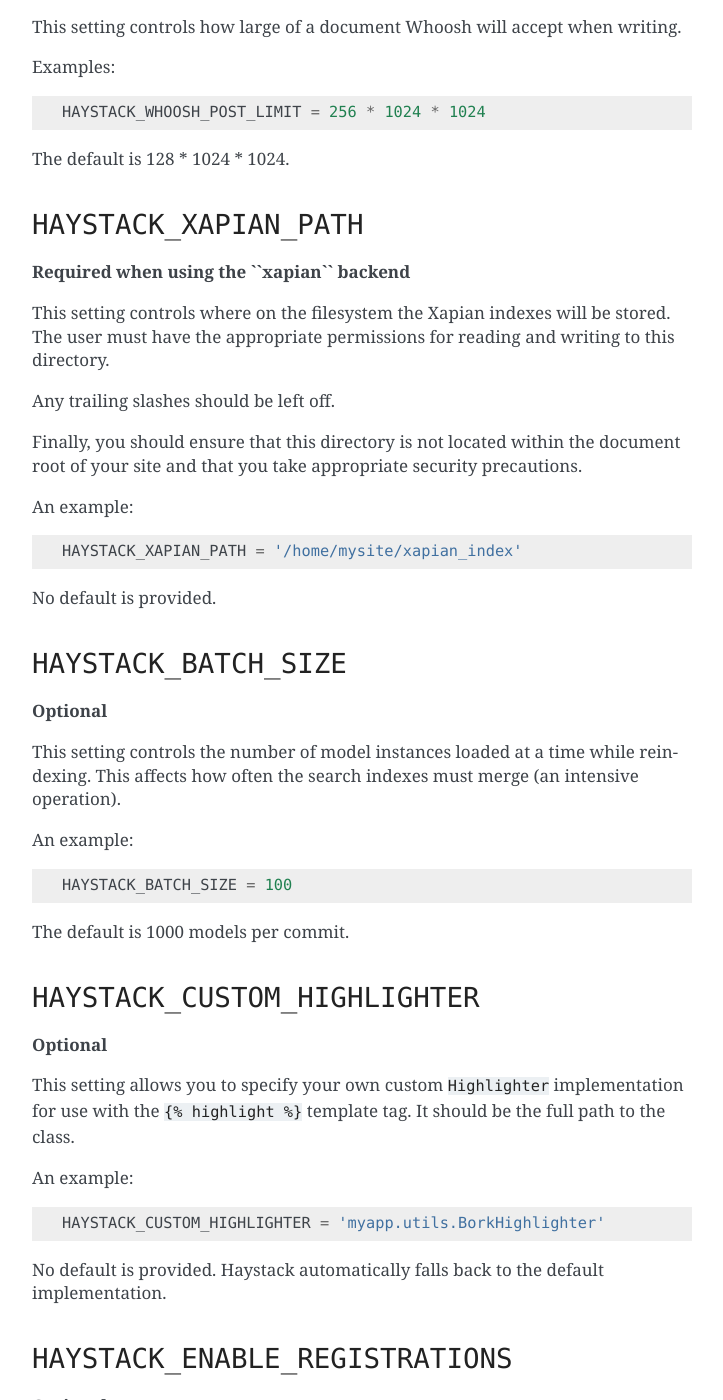
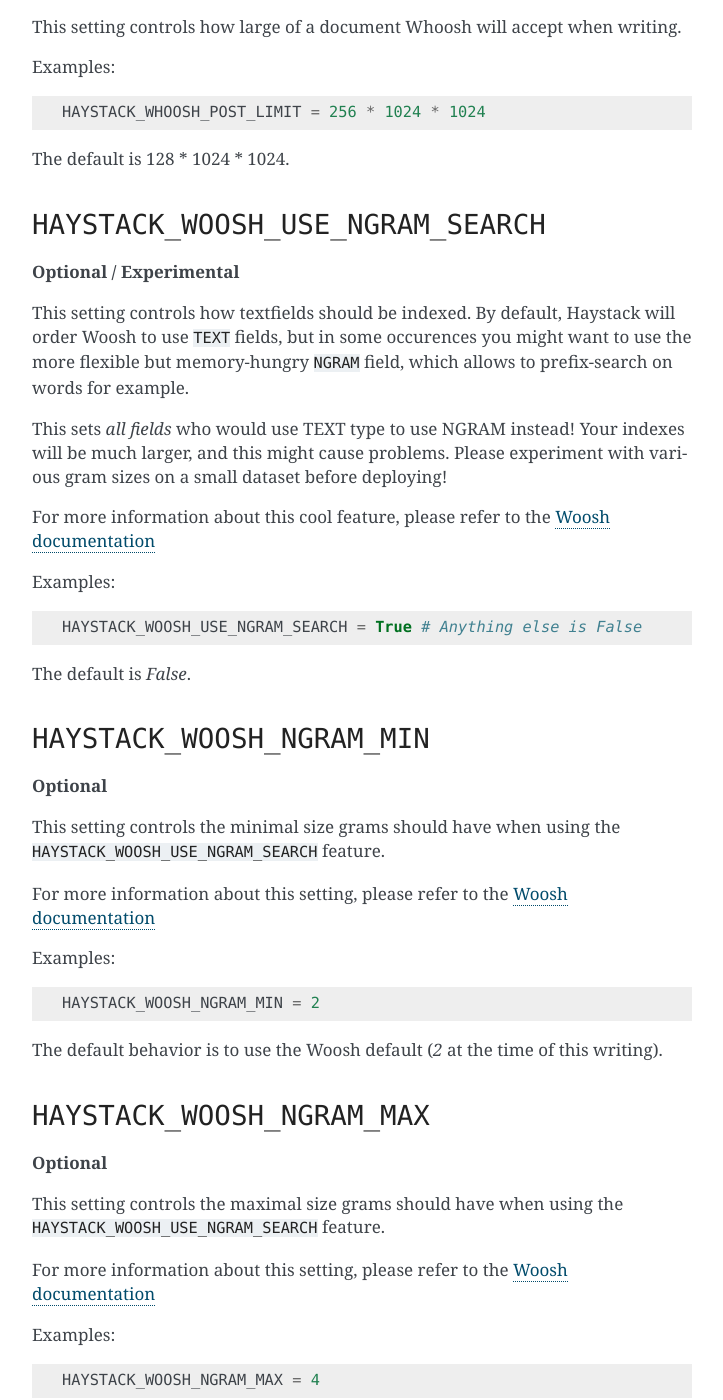
Before and after one commit to django-haystack/django-haystack, a Sphinx documentation site: the page built from docs/settings.rst, in a window 1280 px wide and 1400 px high, scrolled down 3500 px. Shown: the whole window, without its empty margins (388-1111 px from the left). Built offline with Sphinx 7.4.7, drawn with Linux system fonts in a browser that asks for light colours; some of the changed text lies outside the part shown.

Commit message:
- First commit of the "N-gram" search option when using Woosh as a backend - Updated settings documentation to reflect theses new configuration options

```diff
--- a/docs/settings.rst
+++ b/docs/settings.rst
@@ -178,6 +178,66 @@
 
 The default is 128 * 1024 * 1024.
 
+``HAYSTACK_WOOSH_USE_NGRAM_SEARCH``
+===================================
+
+**Optional / Experimental**
+
+This setting controls how textfields should be indexed. By default, Haystack will
+order Woosh to use ``TEXT`` fields, but in some occurences you might want to use the
+more flexible but memory-hungry ``NGRAM`` field, which allows to prefix-search on words
+for example.
+
+This sets *all fields* who would use TEXT type to use NGRAM instead! Your indexes will
+be much larger, and this might cause problems. Please experiment with various gram sizes
+on a small dataset before deploying!
+
+For more information about this cool feature, please refer to the `Woosh documentation`_
+
+.. _Woosh documentation : http://files.whoosh.ca/whoosh/docs/latest/api/fields.html
+
+Examples::
+
+    HAYSTACK_WOOSH_USE_NGRAM_SEARCH = True # Anything else is False
+
+The default is `False`.
+
+``HAYSTACK_WOOSH_NGRAM_MIN``
+============================
+
+**Optional**
+
+This setting controls the minimal size grams should have when using the
+``HAYSTACK_WOOSH_USE_NGRAM_SEARCH`` feature.
+
+For more information about this setting, please refer to the `Woosh documentation`_
+
+.. _Woosh documentation : http://files.whoosh.ca/whoosh/docs/latest/api/fields.html
+
+Examples::
+
+    HAYSTACK_WOOSH_NGRAM_MIN = 2
+
+The default behavior is to use the Woosh default (`2` at the time of this writing).
+
+``HAYSTACK_WOOSH_NGRAM_MAX``
+============================
+
+**Optional**
+
+This setting controls the maximal size grams should have when using the
+``HAYSTACK_WOOSH_USE_NGRAM_SEARCH`` feature.
+
+For more information about this setting, please refer to the `Woosh documentation`_
+
+.. _Woosh documentation : http://files.whoosh.ca/whoosh/docs/latest/api/fields.html
+
+Examples::
+
+    HAYSTACK_WOOSH_NGRAM_MAX = 4
+
+The default behavior is to use the Woosh default (`4` at the time of this writing).
+
 
 ``HAYSTACK_XAPIAN_PATH``
 ========================
```
Also changed, not shown: 1 other file.
